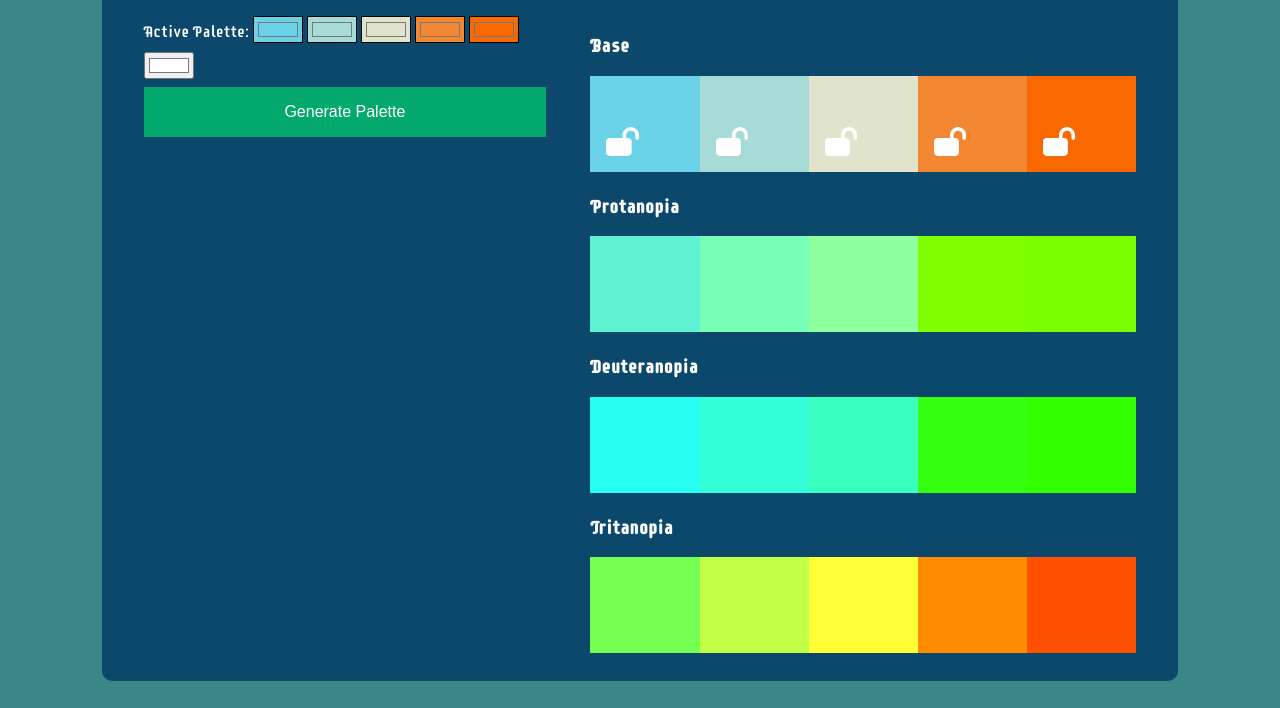
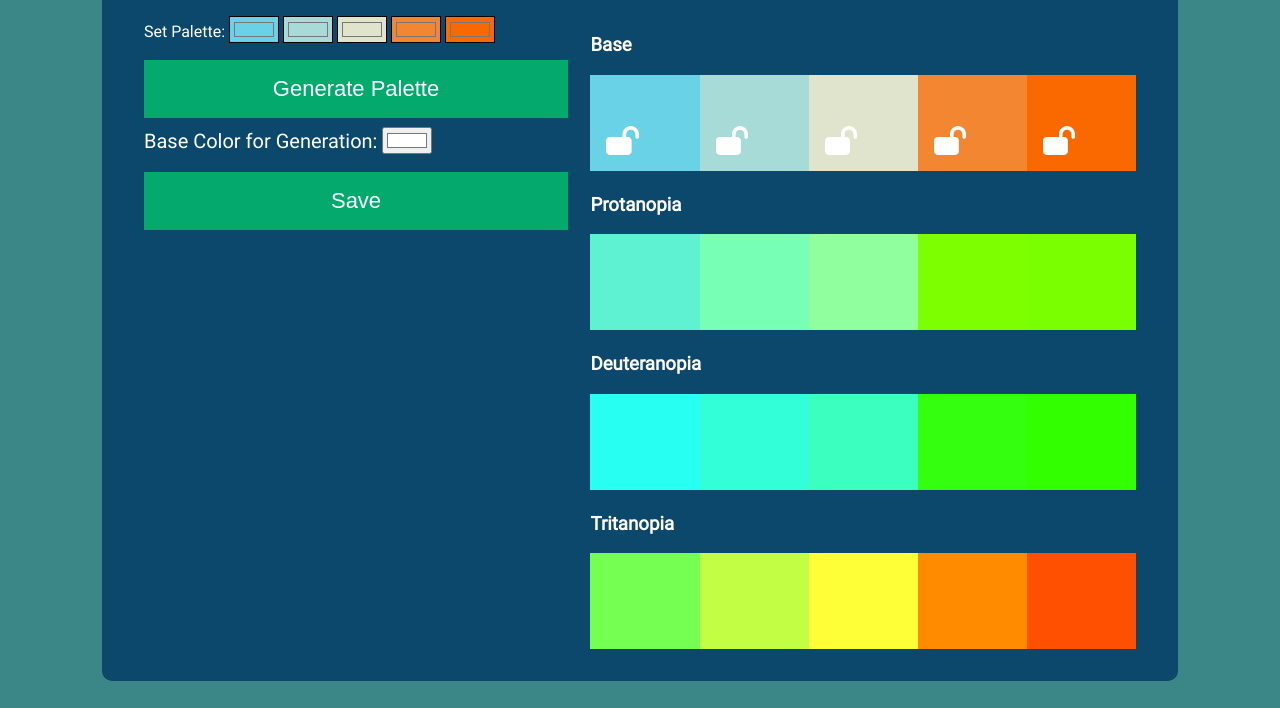
Before and after one commit to kurtzhk/palette_assistant, a plain HTML site: page index.html in a window 1280 px wide. Shown: the part 92-800 px from the top of the page. Drawn offline with nearby package versions, Linux system fonts and the light colour scheme.

Commit message:
Add files via upload

```diff
--- a/css/sitebuild.css
+++ b/css/sitebuild.css
@@ -1,6 +1,6 @@
 @font-face {
     font-family: mercado;
-    src: url(SupermercadoOne-Regular.ttf);
+    src: url(Roboto-Regular.ttf);
 }
 
 :root {
@@ -11,6 +11,17 @@
     --alttextcolor1: #a8dba8;
 }
 
+/* Normal Button */
+
+.normBtn {
+  background-color: #04aa6d;
+  color: white;
+  padding: 16px;
+  width: 95%;
+  font-size: 22px;
+  margin-top: 2%;
+  border: none;
+}
 
 /* Dropdown Button */
 
@@ -18,10 +29,20 @@
     background-color: #04aa6d;
     color: white;
     padding: 16px;
-    width: 90%;
-    font-size: 16px;
+    width: 95%;
+    font-size: 22px;
     margin-top: 2%;
     border: none;
+}
+
+/* Label Bellow Dropdown Button */
+.dropLabel
+{
+  padding: 0px;
+  width: 95%;
+  font-size: 20px;
+  margin-top: 2%;
+  border: none;
 }
 
 
--- a/index.html
+++ b/index.html
@@ -31,7 +31,7 @@
         <main>
             <div class="leftside">
               <div id="activepalette">
-                    <label for="active1">Active Palette:</label>
+                <label for="active1">Set Palette:</label>
                 <input type="color" id="active1" value="#69D2E7" />
 
                 <label for="active2"></label>
@@ -48,8 +48,6 @@
               </div>
 
               <div id="schemeBtn" class="dropdown">
-                    <input type="color" id="generate" value="#FFFFFF" />
-
                   <button class="dropbtn">Generate Palette</button>
                   <div class="dropdown-content">
                     <a onclick="generate('monoc')">Monochrome</a>
@@ -61,7 +59,18 @@
                     <a onclick="generate('tetra')">Tetradic</a>
                   </div>
               </div>
+
+              <div class ="dropLabel">
+                <label for="active1">Base Color for Generation:</label>
+                <input type="color" id="generate" value="#FFFFFF" />
               </div>
+
+              <div id="schemeBtn" class="dropdown">
+                <button class="normBtn">Save</button>
+              </div>
+            </div>
+
+
             <div class="rightside">
               <!--DONT add whitespace between these cuz theyre inline block-->
                 <h3>Base</h3>
--- a/scripts/colorUpdater.js
+++ b/scripts/colorUpdater.js
@@ -2,7 +2,8 @@ var active1, active2, active3, active4, active5;
 
 window.addEventListener("load", startup, false);
 
-function startup() {
+function startup()
+{
   //fetching all the input children and arrayifying them
   var children = Array.from($("#activepalette").children('input'));
 
@@ -15,8 +16,9 @@ function startup() {
   updateColor();
 }
 
-function updateColor(event) {
-    //same shiz
+function updateColor(event)
+{
+  //fetching all the input children and arrayifying them
   var palettes = Array.from($("#activepalette").children('input'));
   var basepalette = Array.from($("#basepalette").children('.colorblock'));
   var pal1 = Array.from($("#modpalette1").children('.colorblock'));
@@ -24,10 +26,12 @@ function updateColor(event) {
   var pal3 = Array.from($("#modpalette3").children('.colorblock'));
 
   //iterate through each one and apply color value to div
-    for (i = 0; i < palettes.length; i++) {
+  for (i = 0; i < palettes.length; i++)
+  {
     //coloring the pickers
     //but not if it has a lock
-        if (basepalette[i].classList.contains("unlock")) {
+    if (basepalette[i].classList.contains("unlock"))
+    {
       $(palettes[i]).css({ "backgroundColor": palettes[i].value });
       $(basepalette[i]).css({ "backgroundColor": palettes[i].value });
     }
@@ -38,7 +42,7 @@ function updateColor(event) {
   tritanopia(palettes, pal3);
 }
 
-function protanopia(palettes, pal) {
+function protanopia(palettes, pal){
     applyColorblind(palettes, pal, [
         [0.367322, 0.860646, -0.227968],
         [0.280085, 0.672501, 0.047413],
@@ -62,12 +66,14 @@ function tritanopia(palettes, pal) {
     ])
 }
 
-function applyColorblind(palettes, pal, colorblindMatrix) {
+function applyColorblind(palettes, pal, colorblindMatrix)
+{
   const inputColors = new Array(palettes.length);
   const outputColors = new Array(palettes.length);
   var basepalette = Array.from($("#basepalette").children('.colorblock'));
 
-    for (i = 0; i < palettes.length; i++) {
+  for (i = 0; i < palettes.length; i++)
+  {
     var inputColor = parseInt(palettes[i].value.substring(1), 16);
     //console.log(inputColor);
     //console.log(palettes[i].value);
@@ -83,10 +89,13 @@ function applyColorblind(palettes, pal, colorblindMatrix) {
   }
 
   //console.log(inputColors);
-    for (i = 0; i < palettes.length; i++) {
-        for (j = 0; j < 3; j++) {
+  for (i = 0; i < palettes.length; i++)
+  {
+    for (j = 0; j < 3; j++)
+    {
       var colorToOutput = 0;
-            for (k = 0; k < 3; k++) {
+      for (k = 0; k < 3; k++)
+      {
         colorToOutput = colorToOutput + (inputColors[i][k] * colorblindMatrix[k][j]);
       }
       colorToOutput = Math.min(Math.max(colorToOutput, 0), 255)
@@ -101,14 +110,17 @@ function applyColorblind(palettes, pal, colorblindMatrix) {
     outputColors[i] = "#" + compositeColor;
   }
 
-    for (i = 0; i < palettes.length; i++) {
-        if (basepalette[i].classList.contains("unlock")) {
+  for (i = 0; i < palettes.length; i++)
+  {
+    if (basepalette[i].classList.contains("unlock"))
+    {
       $(pal[i]).css({ "backgroundColor": outputColors[i] });
     }
   }
 }
 
-function generate(scheme) {
+function generate(scheme)
+{
     //should take the color from the lonely color box
     //and the forms input
     //and use it to generate a palette
```
Also changed, not shown: scripts/siteActions.js (+6 -3 lines), css/Roboto-Regular.ttf (added). Lines whose indentation alone changed are shown as unchanged.
